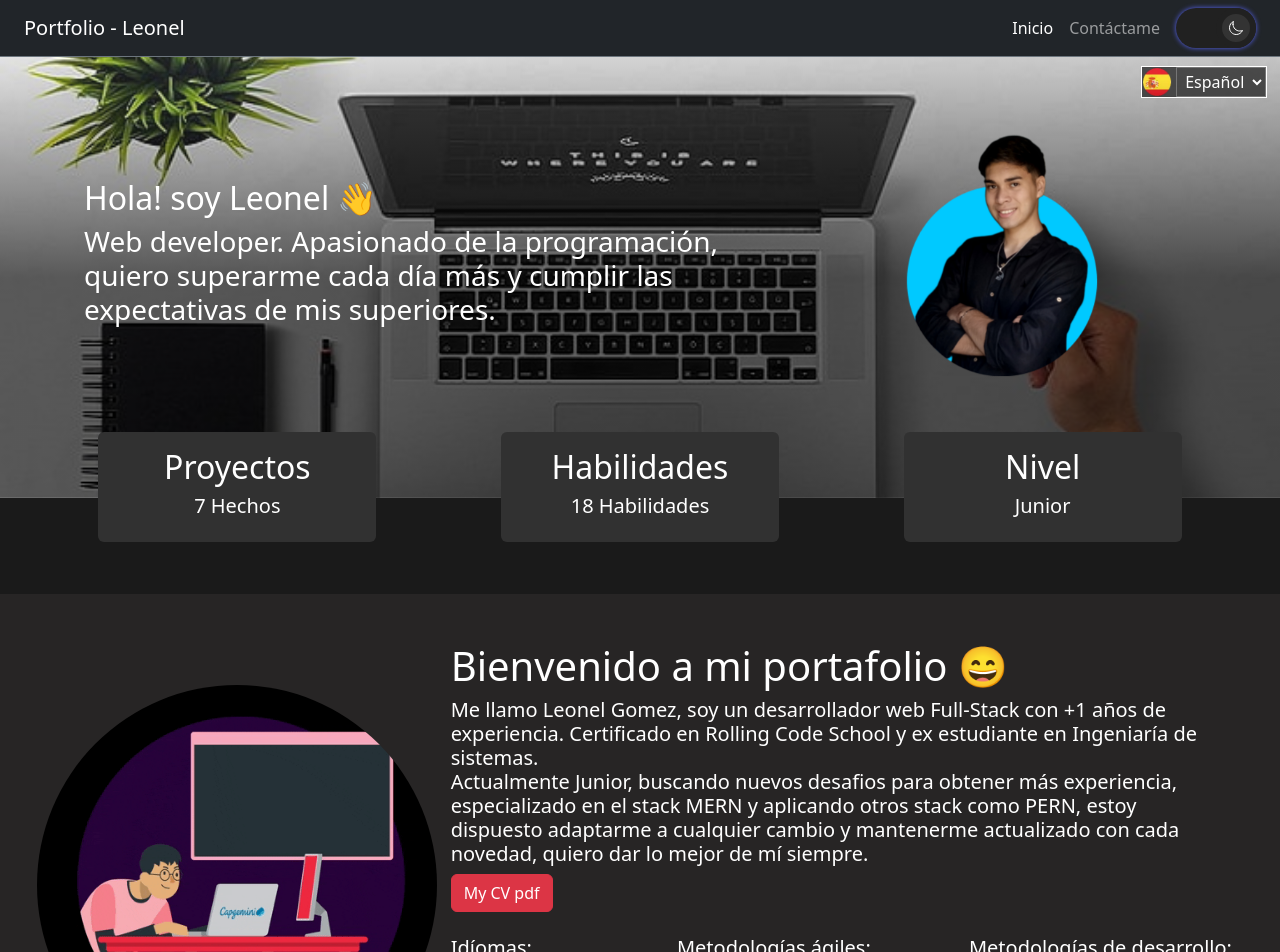
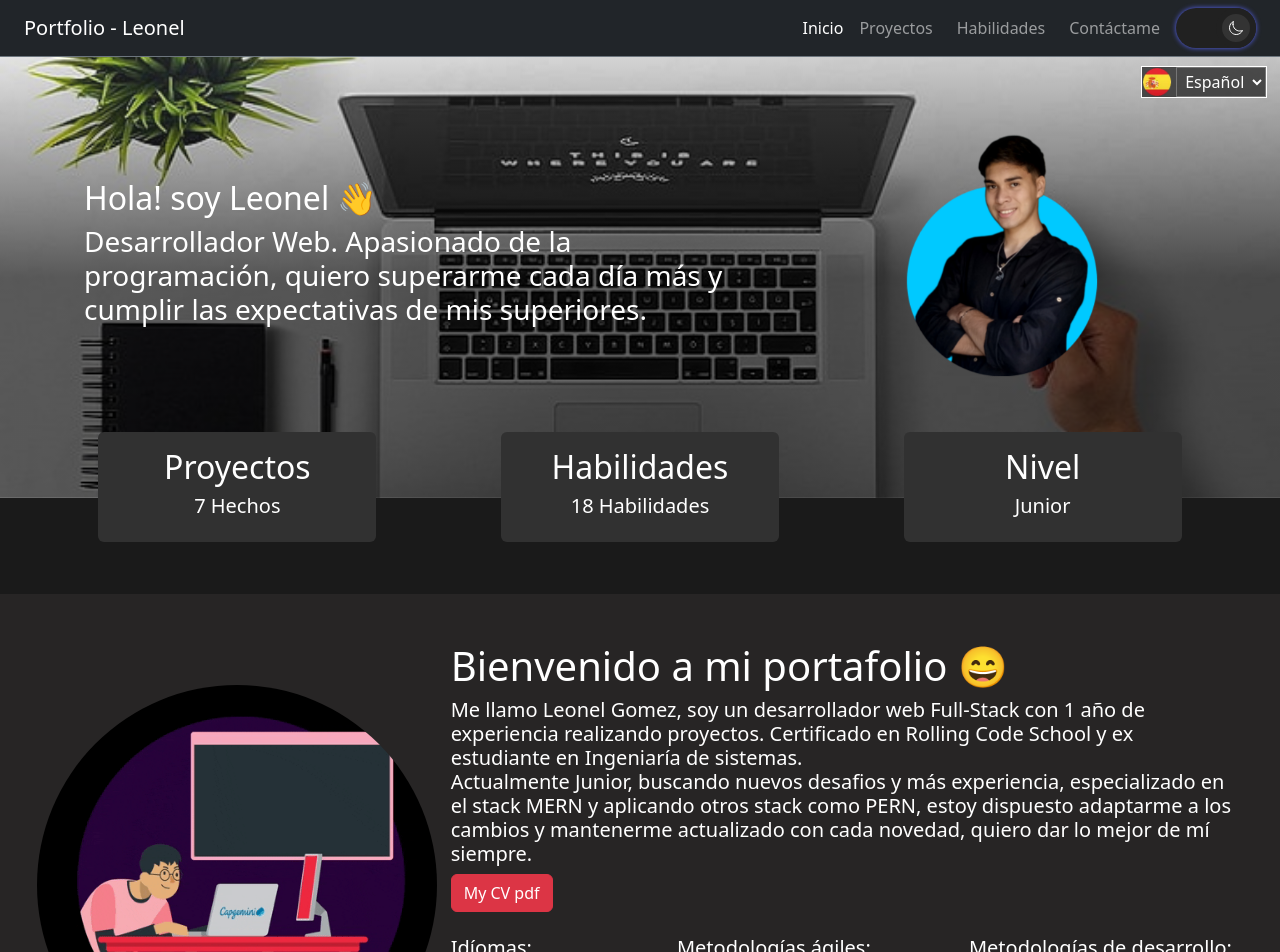
Before and after one commit to Leonelsk8/portfolio, a React (Create React App) app: page / in a window 1280 px wide. Shown: the top 952 px of the page. Built offline with nearby package versions, Linux system fonts and the light colour scheme.

Commit message:
modified navbar links, adding project and skill links with redirection to correspond section, also modified info

```diff
--- a/src/App.css
+++ b/src/App.css
@@ -100,6 +100,10 @@ body{
   color: #fff;
 }
 
+.navLink{
+  cursor: pointer;
+}
+
 .SlimFoot{
   width: 100%;
   height: 60%;
--- a/src/components/navbar/Navbar.jsx
+++ b/src/components/navbar/Navbar.jsx
@@ -1,7 +1,8 @@
 import React, {useState} from 'react';
 import {Container, Nav, Navbar} from 'react-bootstrap';
 import axios from 'axios';
-import Swal from 'sweetalert2'
+import Swal from 'sweetalert2';
+import { Link } from 'react-scroll';
 
 function NavBar(props){
   const bgNav = props.bgNav;
@@ -47,6 +48,8 @@ function NavBar(props){
         <Navbar.Collapse id="basic-navbar-nav">
           <Nav className="ms-auto">
             <Nav.Link className='active' href="#home">{lang.Nav.home}</Nav.Link>
+            <Link to="seccion3" smooth={true} className="me-lg-2 nav-link navLink">{lang.Nav.project}</Link>
+            <Link to="seccion2" smooth={true} className="me-lg-2 nav-link navLink">{lang.Nav.skill}</Link>
             <Nav.Link href="#link" className="me-lg-2" data-bs-toggle="modal" data-bs-target="#exampleModalNav">{lang.Nav.contact}</Nav.Link>
             <label className="interruptor">
               <input type="checkbox" onChange={()=>{modeChange()}} checked={bgNav === 'dark' ? true : false}/>
--- a/src/languajes/English.json
+++ b/src/languajes/English.json
@@ -13,8 +13,8 @@
   },
   "Bio":{
     "welcome": "welcome to my portfolio 😄",
-    "infoone": "My name is Leonel Gomez, I am a Full-Stack web developer with +1 years of experience. Certificate in Rolling Code School and former student in Systems Engineering.",
-    "infotwo": "Currently Junior, looking for new challenges to gain more experience, specialized in the MERN stack and applying other stacks such as PERN, I am willing to adapt to any change and keep myself updated with each new development, I always want to give my best.",
+    "infoone": "My name is Leonel Gomez, I am a Full-Stack web developer with 1 year of experience doing projects. Certificate in Rolling Code School and former student in Systems Engineering.",
+    "infotwo": "Actualmente Junior, buscando nuevos desafios y más experiencia, especializado en el stack MERN y aplicando otros stack como PERN, estoy dispuesto adaptarme a los cambios y mantenerme actualizado con cada novedad, quiero dar lo mejor de mí siempre.",
     "listTitle1": "Languages:",
     "listTitle2": "Agile methodologies:",
     "listTitle3": "Development methodologies:",
@@ -42,6 +42,8 @@
   },
   "Nav":{
     "home": "Home",
+    "project": "Projects",
+    "skill": "Skills",
     "contact": "Contact"
   },
   "form":{
--- a/src/languajes/Spanish.json
+++ b/src/languajes/Spanish.json
@@ -1,7 +1,7 @@
 {
   "Baner":{
     "SaludBaner": "Hola! soy Leonel 👋",
-    "DescBaner": "Web developer. Apasionado de la programación, quiero superarme cada día más y cumplir las expectativas de mis superiores.",
+    "DescBaner": "Desarrollador Web. Apasionado de la programación, quiero superarme cada día más y cumplir las expectativas de mis superiores.",
     "table1": "Proyectos",
     "table2": "Habilidades",
     "table3": "Nivel",
@@ -13,8 +13,8 @@
   },
   "Bio":{
     "welcome": "Bienvenido a mi portafolio 😄",
-    "infoone": "Me llamo Leonel Gomez, soy un desarrollador web Full-Stack con +1 años de experiencia. Certificado en Rolling Code School y ex estudiante en Ingeniaría de sistemas.",
-    "infotwo": "Actualmente Junior, buscando nuevos desafios para obtener más experiencia, especializado en el stack MERN y aplicando otros stack como PERN, estoy dispuesto adaptarme a cualquier cambio y mantenerme actualizado con cada novedad, quiero dar lo mejor de mí siempre.",
+    "infoone": "Me llamo Leonel Gomez, soy un desarrollador web Full-Stack con 1 año de experiencia realizando proyectos. Certificado en Rolling Code School y ex estudiante en Ingeniaría de sistemas.",
+    "infotwo": "Actualmente Junior, buscando nuevos desafios y más experiencia, especializado en el stack MERN y aplicando otros stack como PERN, estoy dispuesto adaptarme a los cambios y mantenerme actualizado con cada novedad, quiero dar lo mejor de mí siempre.",
     "listTitle1": "Idíomas:",
     "listTitle2": "Metodologías ágiles:",
     "listTitle3": "Metodologías de desarrollo:",
@@ -42,6 +42,8 @@
   },
   "Nav":{
     "home": "Inicio",
+    "project": "Proyectos",
+    "skill": "Habilidades",
     "contact": "Contáctame"
   },
   "form":{
```
Also changed, not shown: 10 other files (tests, documents, lock files or other folders).
